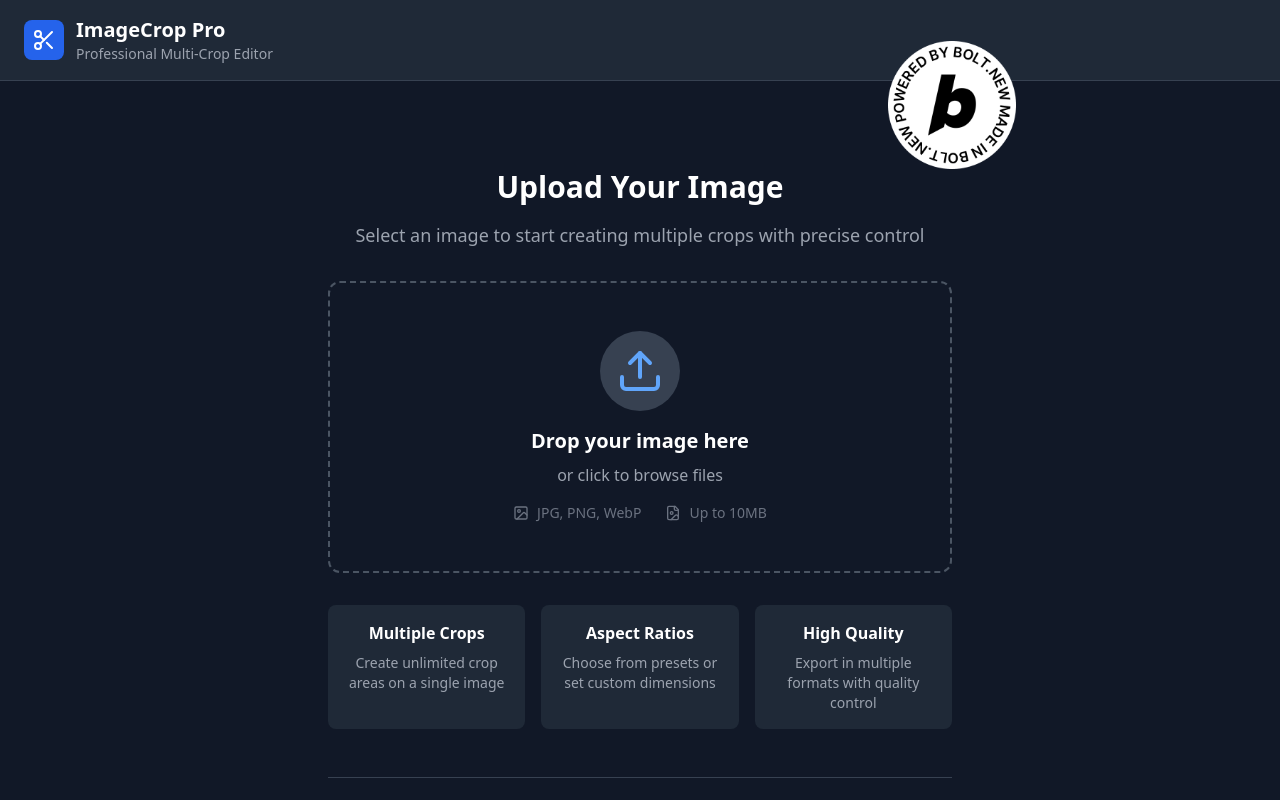
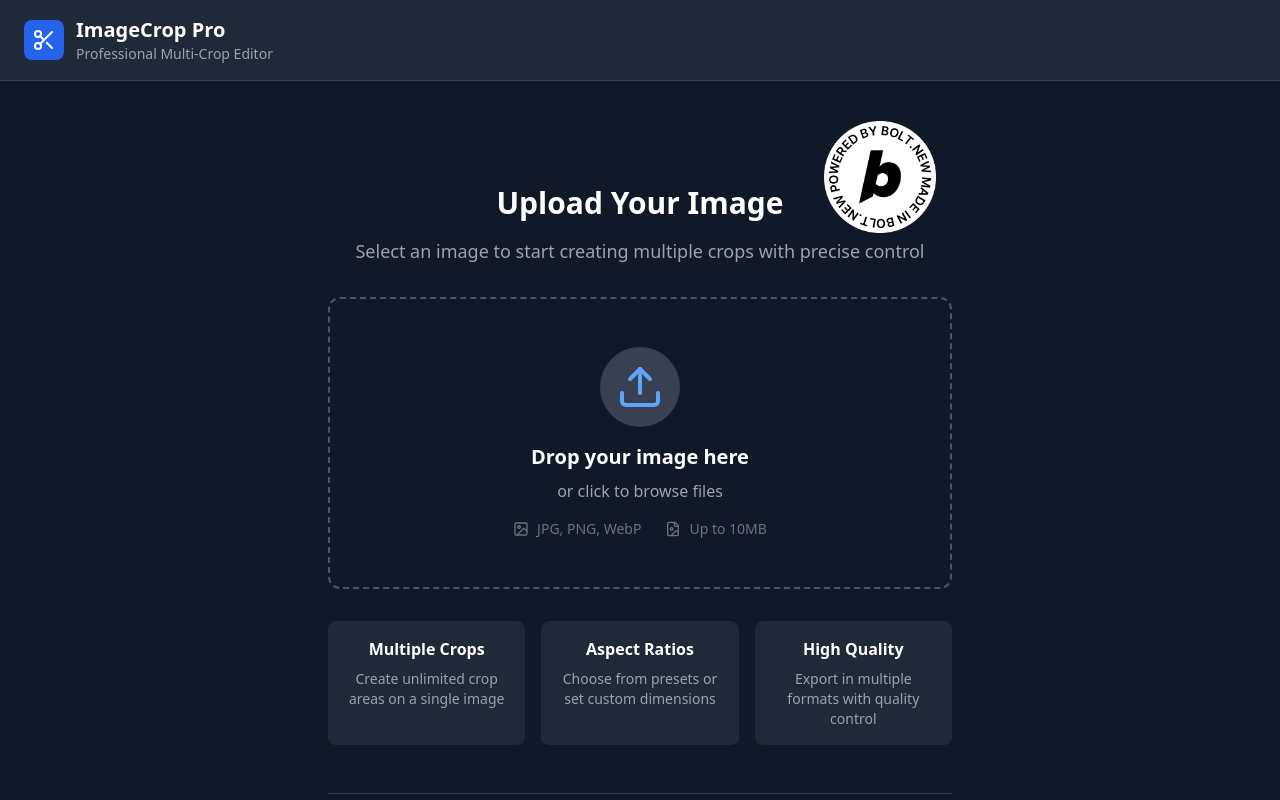
Before and after one commit to Adithyamaurya/ImageCrop_Pro, a React (Vite) app: page / in a window 1280 px wide. Shown: the top 800 px of the page. Built offline with nearby package versions, Linux system fonts and the light colour scheme.

Commit message:
Fix Bolt.new Logo Positioning for All Devices

```diff
--- a/src/components/ImageUploader.tsx
+++ b/src/components/ImageUploader.tsx
@@ -61,8 +61,8 @@ export const ImageUploader: React.FC<ImageUploaderProps> = ({ onImageSelect }) =
 
   return (
     <div className="w-full max-w-2xl mx-auto p-6 flex flex-col min-h-[calc(100vh-160px)] relative">
-      {/* Bolt.new Logo - Top Right with improved positioning */}
-      <div className="absolute -top-4 -right-4 sm:-top-6 sm:-right-6 md:-top-8 md:-right-8 lg:-top-10 lg:-right-10 z-20">
+      {/* Bolt.new Logo - Top Right with proper viewport constraints */}
+      <div className="absolute top-4 right-4 sm:top-6 sm:right-6 md:top-8 md:right-8 lg:top-10 lg:right-10 z-20">
         <a
           href="https://bolt.new"
           target="_blank"
@@ -74,7 +74,7 @@ export const ImageUploader: React.FC<ImageUploaderProps> = ({ onImageSelect }) =
             <img
               src="/white_circle_360x360.png"
               alt="Powered by Bolt.new"
-              className="w-16 h-16 sm:w-20 sm:h-20 md:w-24 md:h-24 lg:w-28 lg:h-28 xl:w-32 xl:h-32
+              className="w-12 h-12 sm:w-16 sm:h-16 md:w-20 md:h-20 lg:w-24 lg:h-24 xl:w-28 xl:h-28
                          transition-all duration-300 group-hover:drop-shadow-lg"
             />
             {/* Subtle glow effect on hover */}
@@ -84,7 +84,7 @@ export const ImageUploader: React.FC<ImageUploaderProps> = ({ onImageSelect }) =
         </a>
       </div>
 
-      <div className="flex-1 mt-8 sm:mt-12 md:mt-16">
+      <div className="flex-1 mt-8 sm:mt-12 md:mt-16 lg:mt-20">
         <div className="text-center mb-8">
           <h2 className="text-3xl font-bold text-white mb-4">Upload Your Image</h2>
           <p className="text-gray-400 text-lg">
```
